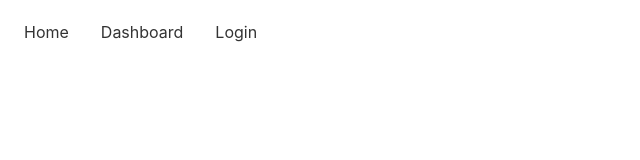
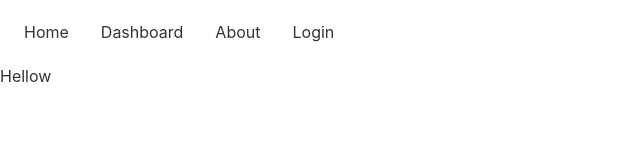
Before and after one commit to Anik2861/Job-Task, a React (Create React App) app: page /about in a window 1280 px wide. Shown: the top 160 px of the page, without its empty margins (0-640 px from the left). Built offline with nearby package versions, Linux system fonts and the light colour scheme; no server answers.

Commit message:
about add

```diff
--- a/src/App.js
+++ b/src/App.js
@@ -9,6 +9,7 @@ import Login from './Pages/Form/Login/Login';
 import Register from './Pages/Form/Register/Register';
 import LoadApi from './Pages/Dashboard/LoadApi/LoadApi';
 import Home from './Pages/Home/Home';
+import About from './Pages/About/About';
 
 function App() {
   return (
@@ -24,6 +25,7 @@ function App() {
           <Route path='loadApi' element={<LoadApi></LoadApi>}></Route>
 
         </Route>
+        <Route path='/about' element={<About></About>}></Route>
         <Route path='/login' element={<Login></Login>}></Route>
         <Route path='/register' element={<Register></Register>} ></Route>
       </Routes>
--- /dev/null
+++ b/src/Pages/About/About.js
@@ -0,0 +1,11 @@
+import React from 'react';
+
+const About = () => {
+    return (
+        <div>
+            <h1>Hellow </h1>
+        </div>
+    );
+};
+
+export default About;
--- a/src/Pages/Header/Header.js
+++ b/src/Pages/Header/Header.js
@@ -16,6 +16,7 @@ const Header = () => {
 
                 <li><Link to="/" >Home</Link></li>
                 <li><Link to="/dashboard" >Dashboard</Link></li>
+                <li><Link to="/about" >About</Link></li>
             </>
         }
          <li>{user ?
```
